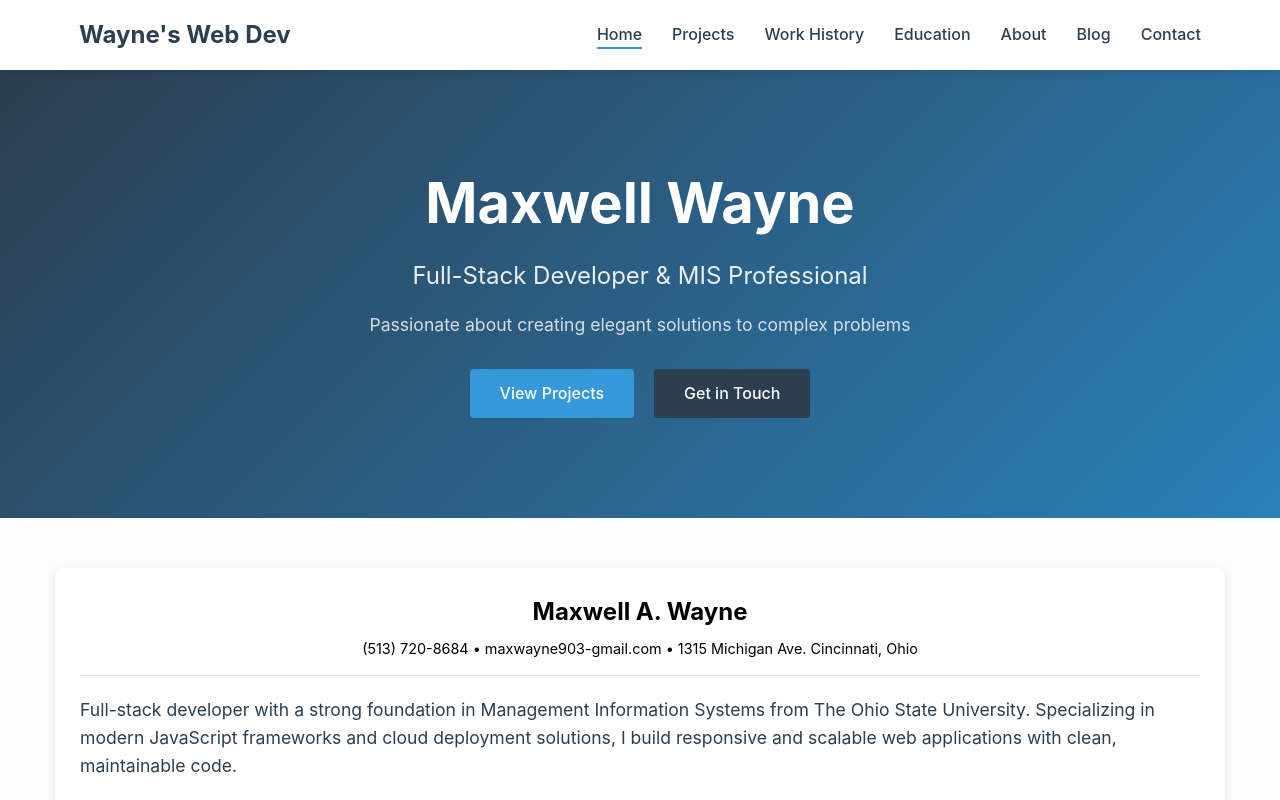
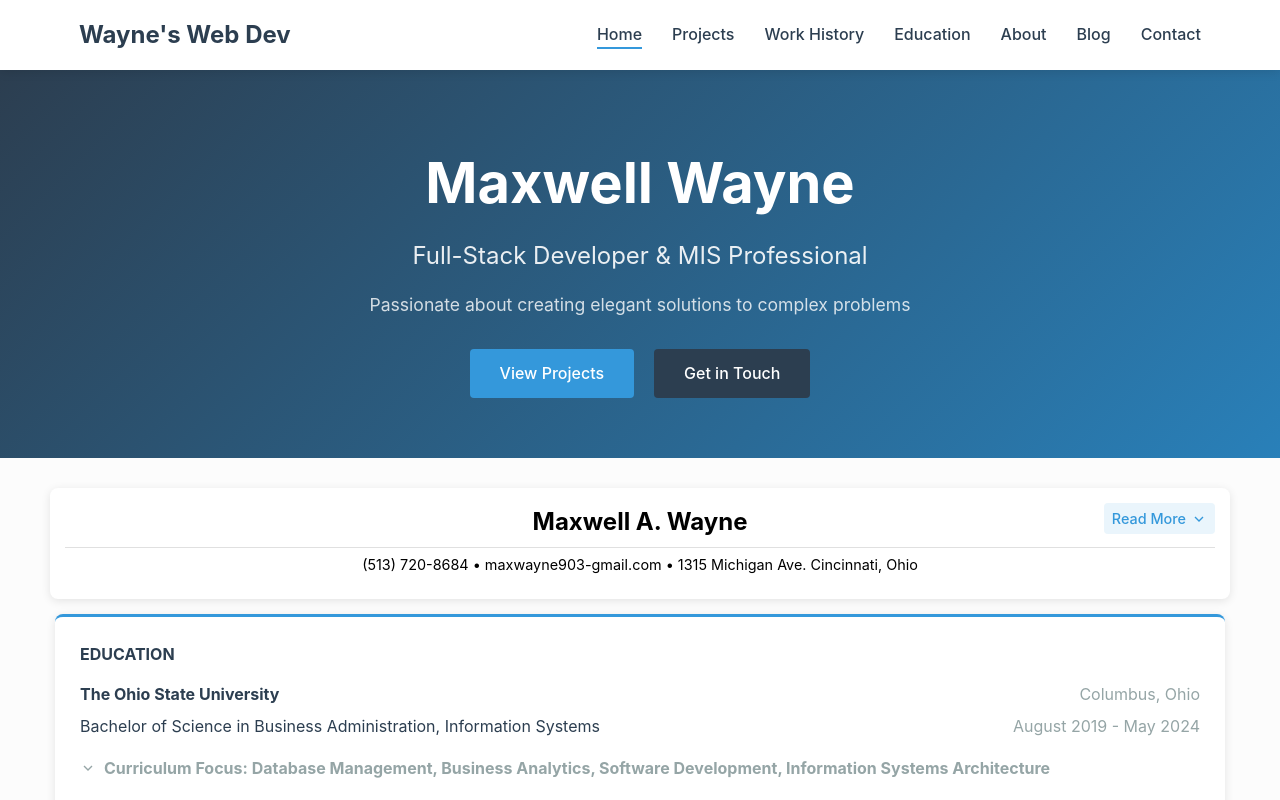
Before and after one commit to maxwell903/WayneWebDev, an Angular app: page / in a window 1280 px wide. Shown: the top 800 px of the page. Built offline with nearby package versions, Linux system fonts and the light colour scheme.

Commit message:
Better about summary card

```diff
--- a/src/app/components/about-summary/about-summary.component.css
+++ b/src/app/components/about-summary/about-summary.component.css
@@ -1,77 +1,68 @@
 /* src/app/components/about-summary/about-summary.component.css */
+
 .container {
   width: 100%;
-    padding: 0 15px;
+  padding: 0 10px; /* Reduced from 15px */
+  margin-top: 30px; /* Add space between blue section and about summary */
 }
-
 
 .about-card {
   background-color: white;
   border-radius: 8px;
   box-shadow: 0 2px 10px rgba(0, 0, 0, 0.1);
-    padding: 25px;
-    margin-bottom: 30px;
+  padding: 15px; /* Reduced from 25px */
+  margin-bottom: 15px; /* Reduced from 30px */
   width: 100%;
   box-sizing: border-box;
   transition: all 0.3s ease;
+  position: relative; /* To support absolute positioning within */
 }
 
-  /* Header styling to match resume format */
+/* Header styling with name and contact info */
 .header-info {
   text-align: center;
-    margin-bottom: 20px;
-    padding-bottom: 15px;
-    border-bottom: 1px solid #e0e0e0;
+  margin-bottom: 8px; /* Reduced space after header */
+  position: relative; /* For positioning the toggle button */
 }
 
 .name {
   font-size: 1.5rem;
   font-weight: bold;
-    margin: 0 0 5px 0;
+  margin: 0 0 5px 0; /* Add bottom margin for the dividing line */
+  padding-bottom: 5px; /* Add padding for the dividing line */
   color: #000;
+  border-bottom: 1px solid #e0e0e0; /* Add dividing line below name */
 }
 
 .contact-info {
   font-size: 0.9rem;
-    margin: 5px 0 0 0;
+  margin: 5px 0 0 0; /* Add top margin after the dividing line */
   color: #000;
 }
 
-  .contact-info span {
-    display: inline-block;
-  }
-
-  .about-summary {
-    margin-top: 0;
-    color: var(--secondary, #2c3e50);
-    line-height: 1.6;
-    font-size: 1.1rem;
-  }
-
+/* Position the expand toggle at the top right */
 .expand-toggle {
+  position: absolute;
+  top: 0;
+  right: 0;
   display: flex;
   align-items: center;
   color: var(--primary, #3498db);
   font-weight: 500;
   cursor: pointer;
-    padding: 8px 0;
-    margin-top: 10px;
+  padding: 4px 8px; /* Added some horizontal padding */
   transition: all 0.2s ease;
-    width: fit-content;
-  }
-
-  :host {
-    display: block;
-    margin-top: 50px;
+  font-size: 0.9rem; /* Made slightly smaller */
+  background-color: rgba(52, 152, 219, 0.1); /* Light blue background */
+  border-radius: 4px; /* Rounded corners */
 }
 
 .expand-toggle:hover {
-    color: var(--primary-dark, #2980b9);
-    transform: translateY(-2px);
+  background-color: rgba(52, 152, 219, 0.2);
 }
 
 .chevron-icon {
-    margin-left: 8px;
+  margin-left: 5px; /* Reduced from 8px */
   transition: transform 0.3s ease;
 }
 
@@ -79,36 +70,46 @@
   transform: rotate(180deg);
 }
 
+/* Updated expanded content styling */
 .expanded-content {
-    margin-top: 15px;
-    padding-top: 15px;
-    border-top: 1px solid var(--light-gray, #ecf0f1);
+  margin-top: 0; /* No extra space at top */
+  padding-top: 0;
   animation: fadeIn 0.3s ease-out;
+}
+
+/* Styling for the about-summary */
+.about-summary {
+  margin-top: 0;
+  margin-bottom: 8px; /* Space before the next paragraph */
+  color: var(--secondary, #2c3e50);
+  line-height: 1.3; /* Reduced from 1.6 */
+  font-size: 1.1rem;
 }
 
 .expanded-content p {
   color: var(--secondary, #2c3e50);
-    line-height: 1.6;
+  line-height: 1.3; /* Reduced from 1.6 */
   margin-top: 0;
+  margin-bottom: 8px; /* Reduced space between paragraphs */
 }
 
 .skills-highlight {
   display: grid;
   grid-template-columns: repeat(auto-fit, minmax(200px, 1fr));
-    gap: 20px;
-    margin-top: 20px;
+  gap: 10px; /* Reduced from 20px */
+  margin-top: 10px; /* Reduced from 20px */
 }
 
 .skill-category {
   background-color: rgba(52, 152, 219, 0.05);
   border-radius: 8px;
-    padding: 15px;
+  padding: 10px; /* Reduced from 15px */
   border-left: 3px solid var(--primary, #3498db);
 }
 
 .skill-category h3 {
   margin-top: 0;
-    margin-bottom: 12px;
+  margin-bottom: 6px; /* Reduced from 12px */
   color: var(--primary, #3498db);
   font-size: 1.1rem;
   font-weight: 600;
@@ -116,30 +117,41 @@
 
 .skill-category ul {
   margin: 0;
-    padding-left: 20px;
+  padding-left: 15px; /* Reduced from 20px */
   color: var(--gray, #95a5a6);
 }
 
 .skill-category li {
-    margin-bottom: 6px;
+  margin-bottom: 3px; /* Reduced from 6px */
+  line-height: 1.3; /* Added to reduce line height within list items */
 }
 
-  .skill-category li:last-child {
-    margin-bottom: 0;
+/* Quicker animation */
+@keyframes fadeIn {
+  from { opacity: 0; transform: translateY(-5px); } /* Reduced from -10px */
+  to { opacity: 1; transform: translateY(0); }
 }
 
-  @keyframes fadeIn {
-    from { opacity: 0; transform: translateY(-10px); }
-    to { opacity: 1; transform: translateY(0); }
+/* For placing the component in the right position on the home page */
+:host {
+  display: block;
+  margin-top: 30px; /* Add space between blue hero section and this component */
 }
 
 @media (max-width: 768px) {
   .skills-highlight {
     grid-template-columns: 1fr;
-      gap: 15px;
+    gap: 8px; /* Even smaller gap on mobile */
   }
 
   .about-card {
-      padding: 20px;
+    padding: 12px; /* Even smaller padding on mobile */
+  }
+
+  /* Adjust button positioning on small screens */
+  .expand-toggle {
+    top: 0;
+    right: 0;
+    font-size: 0.8rem; /* Even smaller font on mobile */
   }
 }
--- a/src/app/components/about-summary/about-summary.component.html
+++ b/src/app/components/about-summary/about-summary.component.html
@@ -2,18 +2,9 @@
 <div class="container">
   <div class="about-card">
     <div class="about-content">
+      <!-- Added position relative to allow absolute positioning of the toggle button -->
       <div class="header-info">
-          <h1 class="name">Maxwell A. Wayne</h1>
-          <p class="contact-info">
-            <span>(513) 720-8684</span> •
-            <span>maxwayne903-gmail.com</span> •
-            <span>1315 Michigan Ave. Cincinnati, Ohio</span>
-          </p>
-        </div>
-        <p class="about-summary">
-          Full-stack developer with a strong foundation in Management Information Systems from The Ohio State University. Specializing in modern JavaScript frameworks and cloud deployment solutions, I build responsive and scalable web applications with clean, maintainable code.
-        </p>
-
+        <!-- Read More button positioned at top right -->
         <div class="expand-toggle" (click)="toggleExpand()">
           <span>{{ isExpanded ? 'Show Less' : 'Read More' }}</span>
           <svg
@@ -30,7 +21,20 @@
           </svg>
         </div>
 
+        <h1 class="name">Maxwell A. Wayne</h1>
+        <!-- Line will be added via CSS between name and contact info -->
+        <p class="contact-info">
+          <span>(513) 720-8684</span> •
+          <span>maxwayne903-gmail.com</span> •
+          <span>1315 Michigan Ave. Cincinnati, Ohio</span>
+        </p>
+      </div>
+
       <div class="expanded-content" *ngIf="isExpanded">
+        <p class="about-summary">
+          Full-stack developer with a strong foundation in Management Information Systems from The Ohio State University. Specializing in modern JavaScript frameworks and cloud deployment solutions, I build responsive and scalable web applications with clean, maintainable code.
+        </p>
+
         <p>
           My technical expertise combined with business acumen allows me to bridge the gap between business needs and technical implementation.
         </p>
--- a/src/app/pages/home/home.component.css
+++ b/src/app/pages/home/home.component.css
@@ -1,7 +1,7 @@
 /* In home.component.css */
 
 .hero {
-  padding: 100px 0;
+  padding: 80px 0 60px; /* Reduced bottom padding from 100px to 60px */
   background: linear-gradient(135deg, var(--secondary), var(--primary-dark));
   color: white;
   text-align: center;
```
Lines whose indentation alone changed are shown as unchanged.
